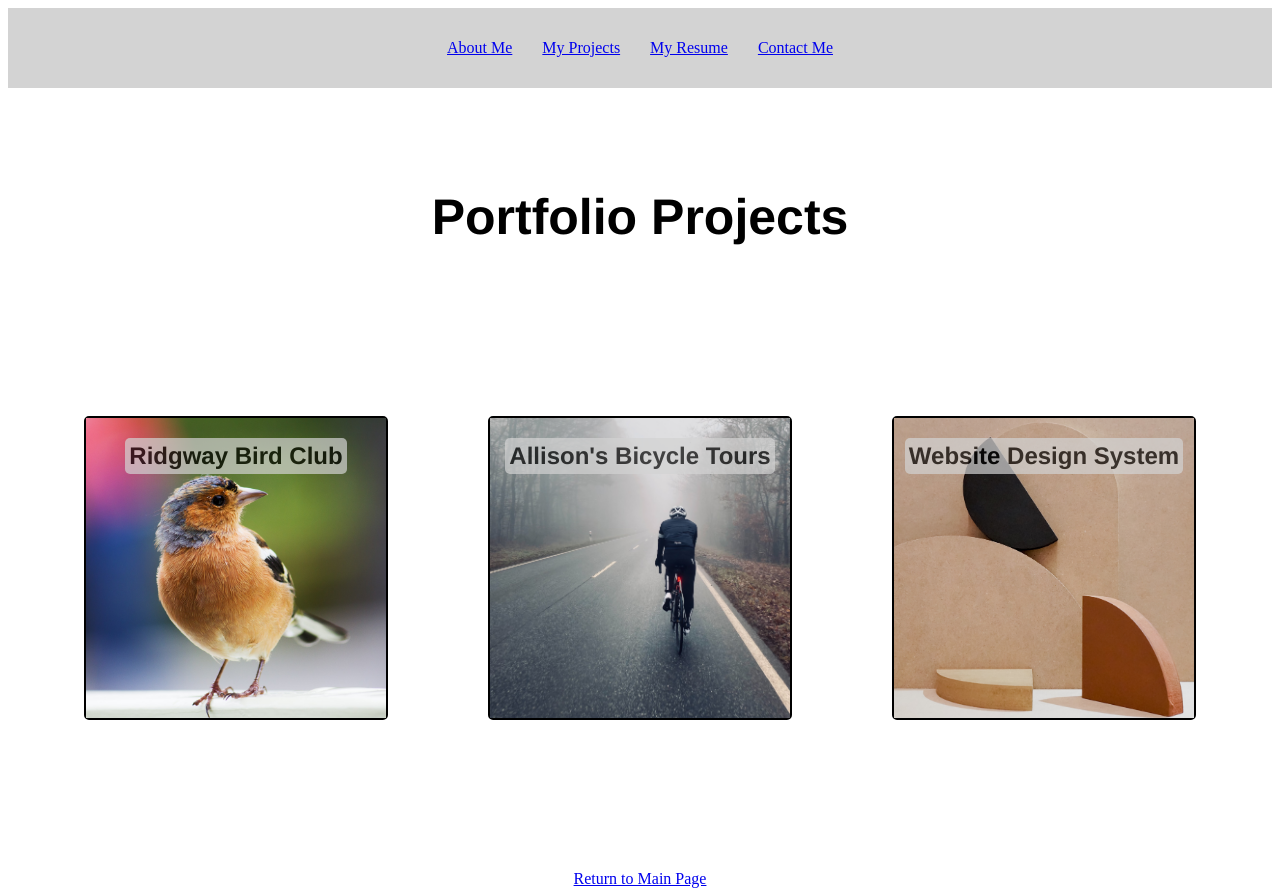
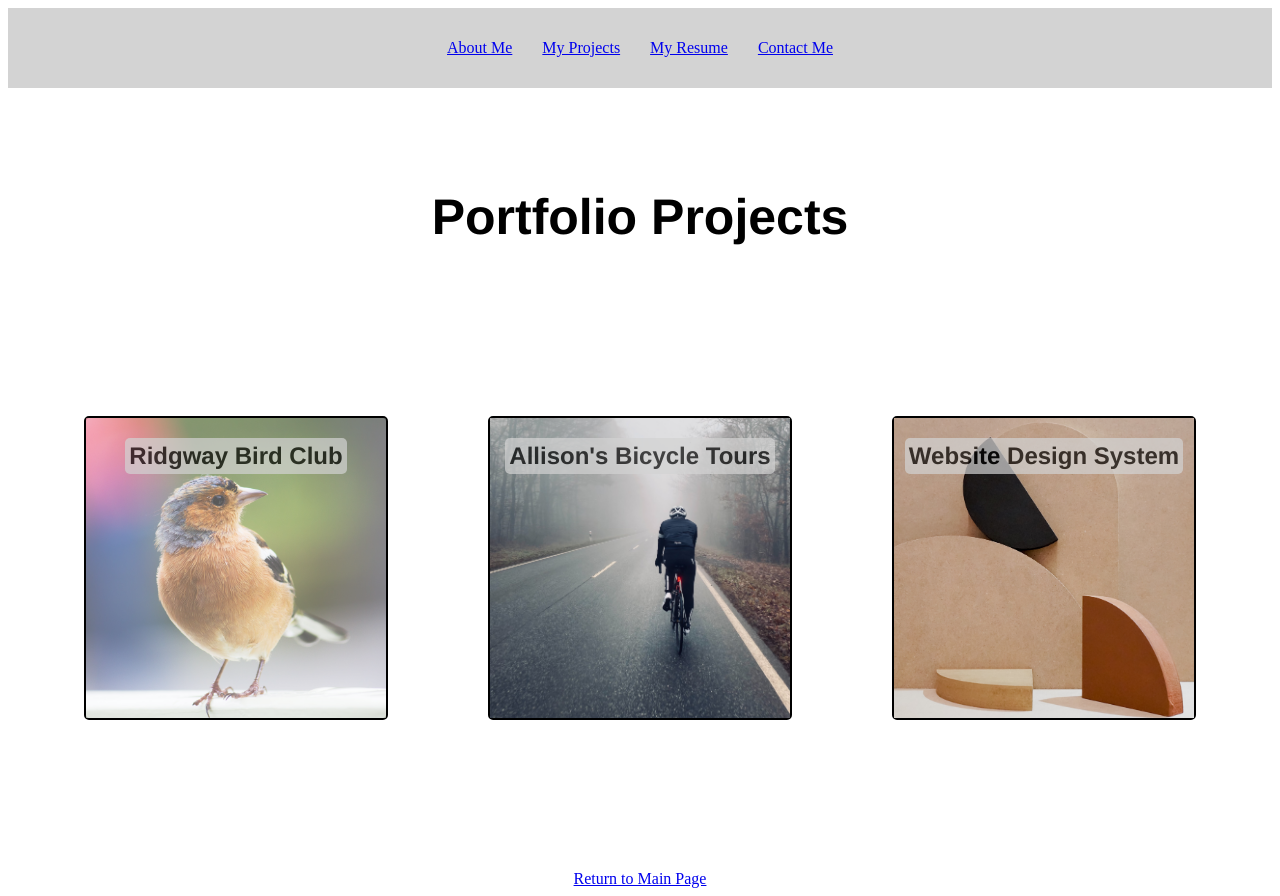
Before and after one commit to abgelvin/portfolio-website, a plain HTML site: page projects.html in a window 1280 px wide. In both pictures the pointer is over the picture 236 px from the left and 568 px from the top of the page. Drawn offline with Linux system fonts and the light colour scheme.

Commit message:
changed projects for hover effect

```diff
--- a/projects.css
+++ b/projects.css
@@ -51,6 +51,10 @@ img {
   object-fit: cover;
 }
 
+img:hover {
+    opacity: 0.65;
+}
+
 h2 {
   font-family: helvetica, sans-serif;
   position: absolute;
```
Also changed, not shown: projects.html (+3 -3 lines).
